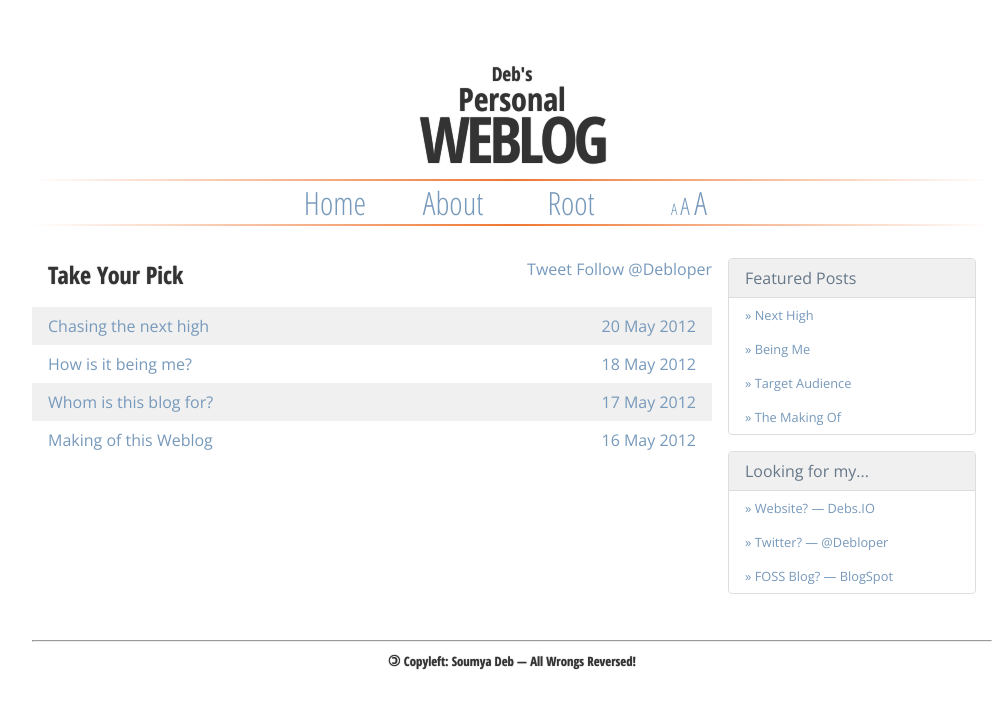
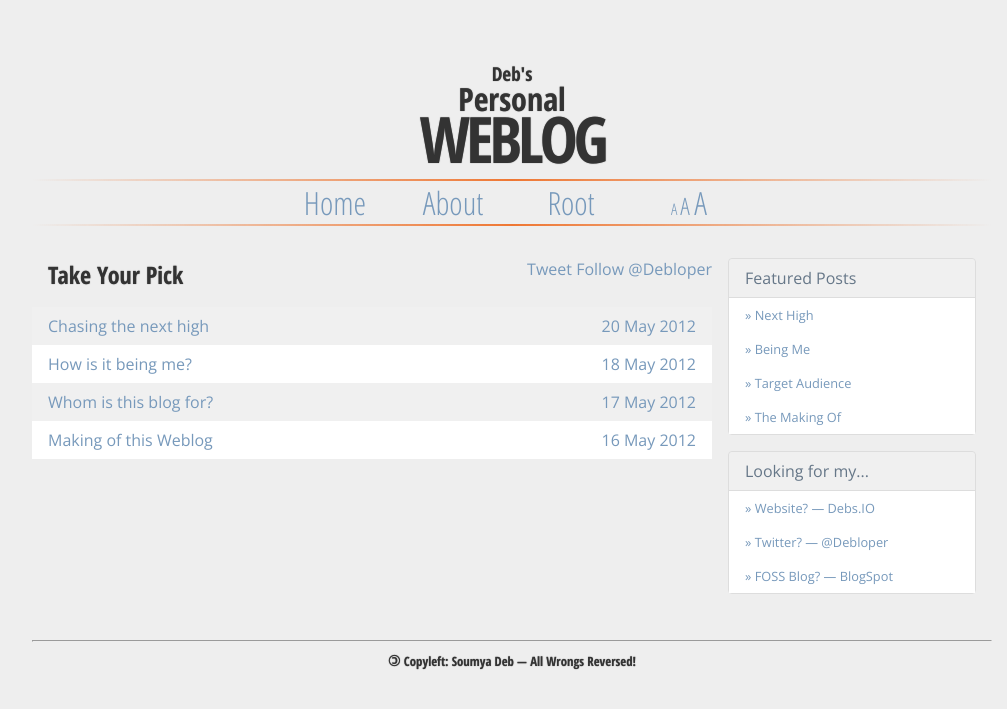
Before and after one commit to debloper/flog, a Jekyll site: the page built from index.html, in a window 1280 px wide. Shown: the top 709 px of the page, without its empty margins (128-1135 px from the left). Built offline with Jekyll 4.4.1, drawn with Linux system fonts in a browser that asks for light colours; comment, search, counter and statistics services are not loaded.

Commit message:
Introducing - background color!

```diff
--- a/css/base.css
+++ b/css/base.css
@@ -25,6 +25,7 @@ body {
 	min-width:			320px;
 	font-family:		"Open Sans", Sans-serif;
 	overflow-y:			scroll;
+	background:			#eee;
 	-webkit-transform:	translateZ(0);
 	-moz-transform:		translateZ(0);
 	-ms-transform:		translateZ(0);
@@ -94,7 +95,7 @@ nav {
 }
 nav div {
 	text-align:			center;
-	background-color:	#fff;
+	background:			#eee;
 }
 nav .navLink {
 	width:				3em;
@@ -147,6 +148,7 @@ footer { text-align: center; }
 	padding:			0.5rem 0.5rem 0.5rem 1rem;
 	display:			block;
 	font-size:			0.8rem;
+	background:			#fff;
 }
 .share iframe {
 	float:				right;
```
